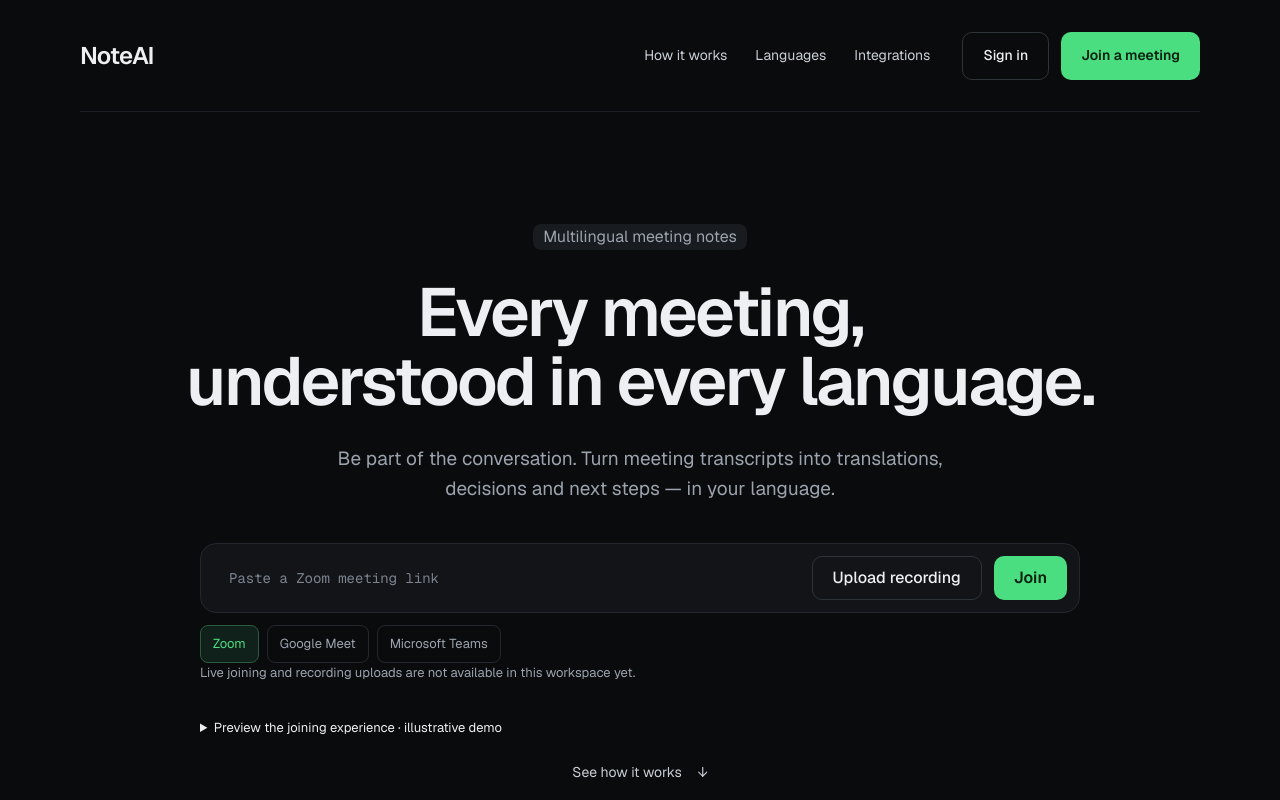
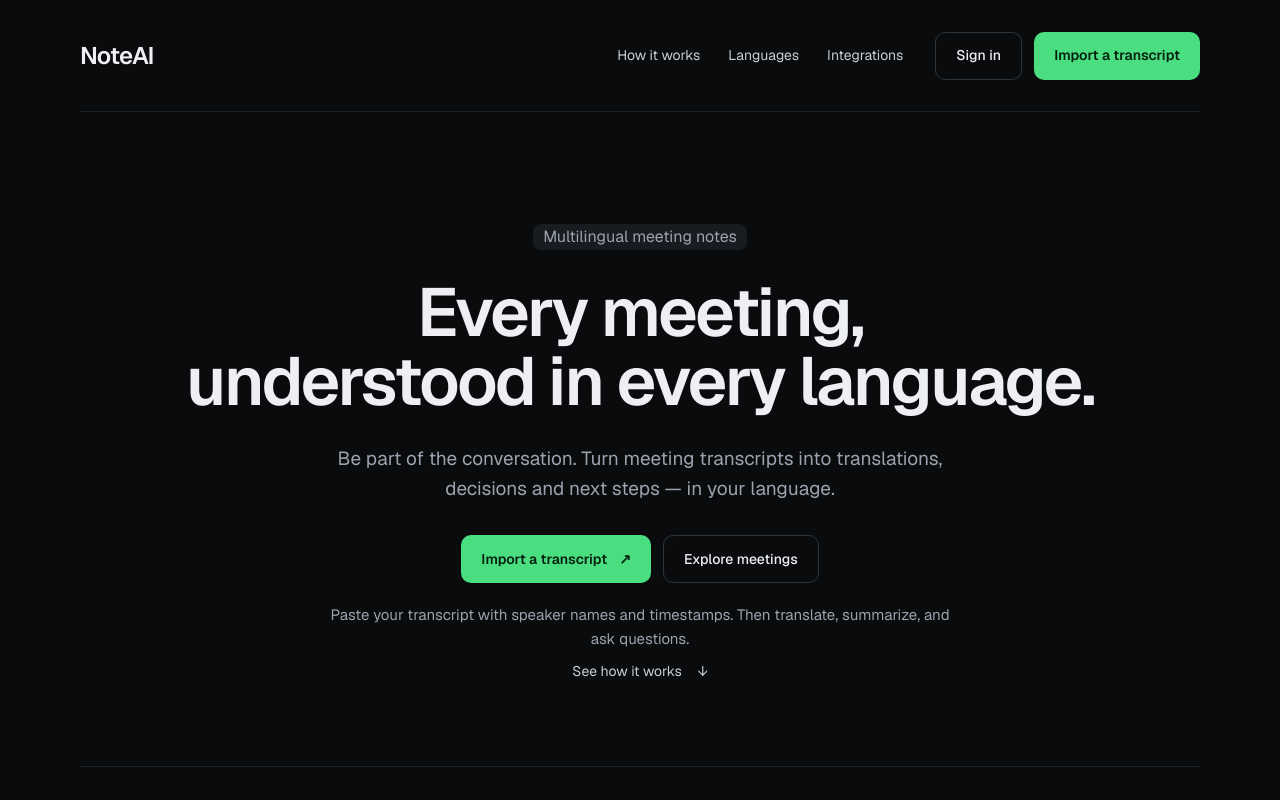
Before and after one commit to sultan9723/fathom-clone, a Next.js app: page / in a window 1280 px wide. Shown: the top 800 px of the page. Built offline with nearby package versions, Linux system fonts and the light colour scheme; a web font is replaced by a local one.

Commit message:
fix(6): lead with transcript import and label joining previews

```diff
--- a/app/(marketing)/landing.css
+++ b/app/(marketing)/landing.css
@@ -171,8 +171,10 @@ html:has(.landing), body:has(.landing) { overflow-x: clip; }
   .is-pinned .story-stage { position: static; height: auto; }
 }
 .landing .join-entry { max-width: 880px; margin: 40px auto 24px; text-align: left; }
-.landing .join-example { max-width: 880px; margin: 0 auto; text-align: left; color: var(--text-secondary); font-size: 13px; }
-.landing .join-example summary { min-height: 44px; cursor: pointer; padding: 12px 0; }
+.hero-import { display: flex; flex-wrap: wrap; justify-content: center; gap: 12px; margin-top: 32px; }
+.landing-hero .hero-import-help { font-size: 15px; margin-top: 20px; }
+.landing .join-example { max-width: 880px; margin: 32px auto 0; padding: 20px; border: 1px solid var(--accent-border); border-radius: var(--radius-card); background: var(--surface); text-align: left; color: var(--text-2); font-size: 16px; }
+.landing .join-example summary { min-height: 44px; cursor: pointer; padding: 12px 0; color: var(--text); font-weight: 600; }
 .landing .mobile-menu-toggle { display: none; }
 @media (max-width: 767px) {
   .landing .landing-header { flex-wrap: wrap; gap: 12px; }
--- a/app/(marketing)/page.tsx
+++ b/app/(marketing)/page.tsx
@@ -13,7 +13,7 @@ import '@/components/product/product.css'
 
 export const metadata: Metadata = {
   title: 'Every meeting, understood in every language',
-  description: 'Connect your meeting, follow the transcript, and read translations, decisions, and next steps in your own language with NoteAI.',
+  description: 'Import a meeting transcript and read translations, summaries, decisions, and next steps in your own language with NoteAI.',
 }
 
 export default function Home() {
@@ -25,8 +25,8 @@ export default function Home() {
         <Badge>Multilingual meeting notes</Badge>
         <h1 id="hero-heading">Every meeting,<br />understood in<br className="hero-mobile-break" /> every language.</h1>
         <p>Be part of the conversation. Turn meeting transcripts into translations, decisions and next steps — in your language.</p>
-        <JoinForm />
-        <details className="join-example"><summary>Preview the joining experience · illustrative demo</summary><JoinDemo /></details>
+        <div className="hero-import"><ActionLink href="/meetings/new">Import a transcript <span aria-hidden="true">↗</span></ActionLink><ActionLink href="/meetings" secondary>Explore meetings</ActionLink></div>
+        <p className="hero-import-help">Paste your transcript with speaker names and timestamps. Then translate, summarize, and ask questions.</p>
         <a className="hero-story-link" href="#how-it-works">See how it works <span aria-hidden="true">↓</span></a>
       </section>
       <MeetingStory />
@@ -45,11 +45,12 @@ export default function Home() {
         })}</div>
       </section>
       <section id="integrations" className="landing-section integrations-section" aria-labelledby="integrations-heading">
-        <div className="section-intro"><span className="eyebrow">Integrations</span><h2 id="integrations-heading">Meet where you<br />already meet.</h2><p>Meeting-provider connections and recording uploads are not available in this workspace yet. You can import an existing transcript.</p></div>
+        <div className="section-intro"><Badge>Coming soon</Badge><h2 id="integrations-heading">Meeting connections<br />and recording uploads.</h2><p>Zoom, Google Meet, Microsoft Teams, and recording uploads are previews. Today, start by importing an existing transcript.</p></div>
         <div className="integration-grid">{['Zoom', 'Google Meet', 'Microsoft Teams', 'Upload'].map(name => <Panel key={name} className="integration-card"><h3>{name}</h3><p>Not connected</p></Panel>)}</div>
+        <details className="join-example"><summary>Preview the joining experience — illustrative demo</summary><p>This preview cannot join a call or upload a recording.</p><JoinForm /><JoinDemo /></details>
       </section>
       <section className="landing-section privacy-section" aria-labelledby="privacy-heading"><div className="section-intro"><span className="eyebrow">Privacy</span><h2 id="privacy-heading">Clear to everyone.<br />Controlled by you.</h2></div><div className="privacy-list"><div><h3>No invisible notetakers.</h3><p>The joining experience requires a visible recording notice for everyone. Live recording is not connected here.</p></div><div><h3>Your notes. Your audience.</h3><p>Choose what to copy or export. This shared workspace does not yet offer private accounts or recipient access controls.</p></div><div><h3>A meeting can stay in the past.</h3><p>Delete a meeting and its saved transcript, translations and action items when you no longer need them.</p></div></div></section>
-      <section className="landing-section final-cta" aria-labelledby="cta-heading"><h2 id="cta-heading">Bring every voice<br />into the conversation.</h2><p>Your next meeting. Everyone on the same page.</p><ActionLink href="/join">Join a meeting <span aria-hidden="true">↗</span></ActionLink></section>
+      <section className="landing-section final-cta" aria-labelledby="cta-heading"><h2 id="cta-heading">Bring every voice<br />into the conversation.</h2><p>Start with a transcript. Share the understanding.</p><ActionLink href="/meetings/new">Import a transcript <span aria-hidden="true">↗</span></ActionLink></section>
     </main>
     <footer className="landing-footer"><Link className="wordmark" href="/">NoteAI</Link><span>Every voice, understood.</span><nav aria-label="Footer navigation"><a href="#how-it-works">How it works</a><a href="https://github.com/sultan9723/fathom-clone">GitHub <span aria-hidden="true">↗</span></a></nav></footer>
   </div>
--- a/components/marketing/header.tsx
+++ b/components/marketing/header.tsx
@@ -9,6 +9,6 @@ export function MarketingHeader() {
   return <header className="landing-header" data-open={open}>
     <Link className="wordmark" href="/" aria-label="NoteAI home">NoteAI</Link><Button className="mobile-menu-toggle" aria-expanded={open} aria-controls="landing-navigation" onClick={() => setOpen(value => !value)}>{open ? 'Close menu' : 'Menu'}</Button>
     <nav id="landing-navigation" aria-label="Main navigation" onClick={() => setOpen(false)}><a href="#how-it-works">How it works</a><a href="#languages">Languages</a><a href="#integrations">Integrations</a></nav>
-    <div className="header-actions"><ActionLink href="/sign-in" secondary>Sign in</ActionLink><ActionLink href="/join">Join a meeting</ActionLink></div>
+    <div className="header-actions"><ActionLink href="/sign-in" secondary>Sign in</ActionLink><ActionLink href="/meetings/new">Import a transcript</ActionLink></div>
   </header>
 }
--- a/components/product/join-form.tsx
+++ b/components/product/join-form.tsx
@@ -14,7 +14,7 @@ export function JoinForm({ compact = false, initialLink = '' }: { compact?: bool
   const detected = parseMeetingLink(link)
   function submit(event: FormEvent) { event.preventDefault(); setState(detected ? 'unavailable' : 'invalid') }
   return <div className={`join-entry ${compact ? 'join-entry-compact' : ''}`}>
-    <form onSubmit={submit} className="join-entry-form"><div className="join-input"><label htmlFor={id} className="sr-only">Meeting link</label><Input id={id} mono value={link} placeholder={`Paste a ${selected} meeting link`} onChange={event => { setLink(event.target.value); setState('idle') }} aria-invalid={state === 'invalid'} aria-describedby={state === 'invalid' ? `${id}-error` : `${id}-availability`} />{detected && <Badge>{detected.platform}</Badge>}</div><Button onClick={() => setState('upload')}>Upload recording</Button><Button variant="primary" type="submit">Join</Button></form>
+    <form onSubmit={submit} className="join-entry-form"><div className="join-input"><label htmlFor={id} className="sr-only">Meeting link</label><Input id={id} value={link} placeholder={`Paste a ${selected} meeting link`} onChange={event => { setLink(event.target.value); setState('idle') }} aria-invalid={state === 'invalid'} aria-describedby={state === 'invalid' ? `${id}-error` : `${id}-availability`} />{detected && <Badge>{detected.platform}</Badge>}</div><Button onClick={() => setState('upload')}>Upload recording</Button><Button variant="primary" type="submit">Join</Button></form>
     {!compact && <div className="platform-choices" role="group" aria-label="Meeting platform">{['Zoom', 'Google Meet', 'Microsoft Teams'].map(platform => <button key={platform} type="button" aria-pressed={(detected?.platform ?? selected) === platform} onClick={() => setSelected(platform)}>{platform}</button>)}</div>}
     <p id={`${id}-availability`} className="product-caption">Live joining and recording uploads are not available in this workspace yet.</p>
     {state === 'invalid' && <p id={`${id}-error`} role="alert" className="product-error">Enter a valid Zoom, Google Meet or Microsoft Teams meeting link.</p>}
```
